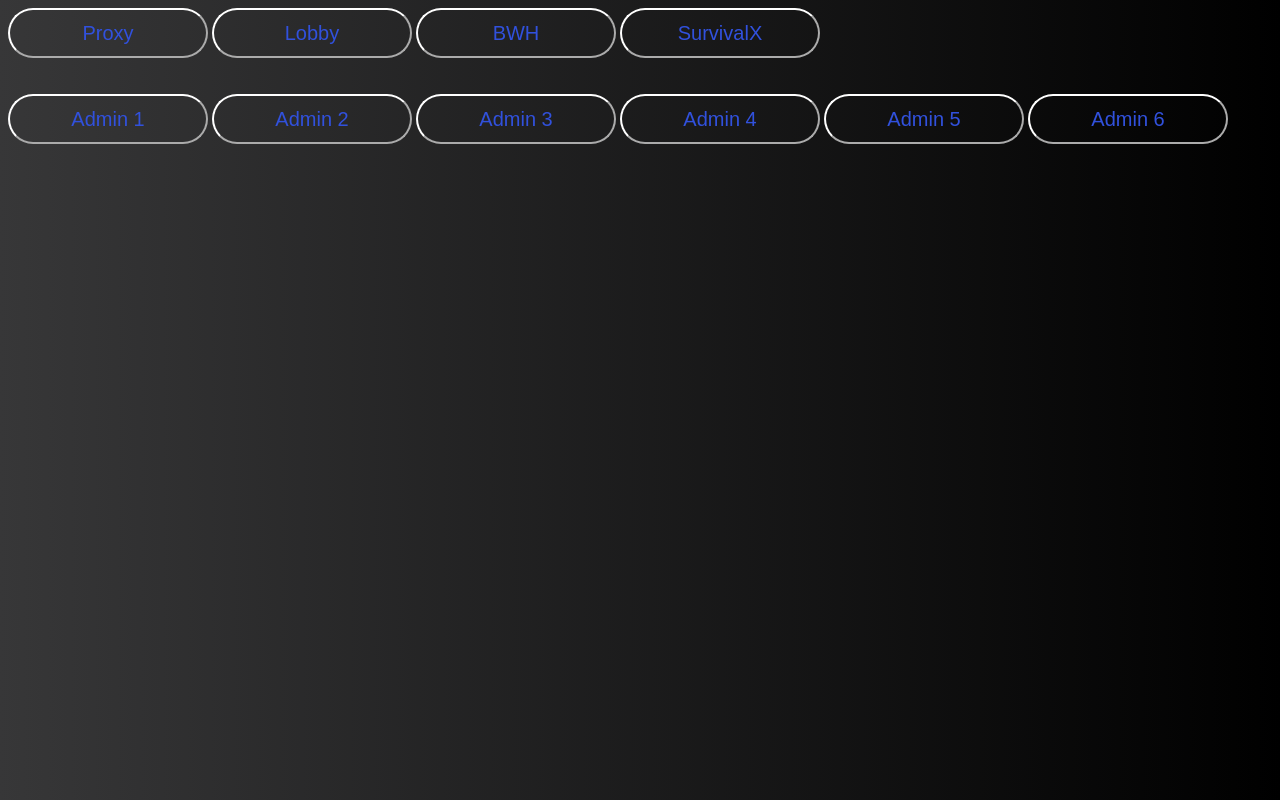
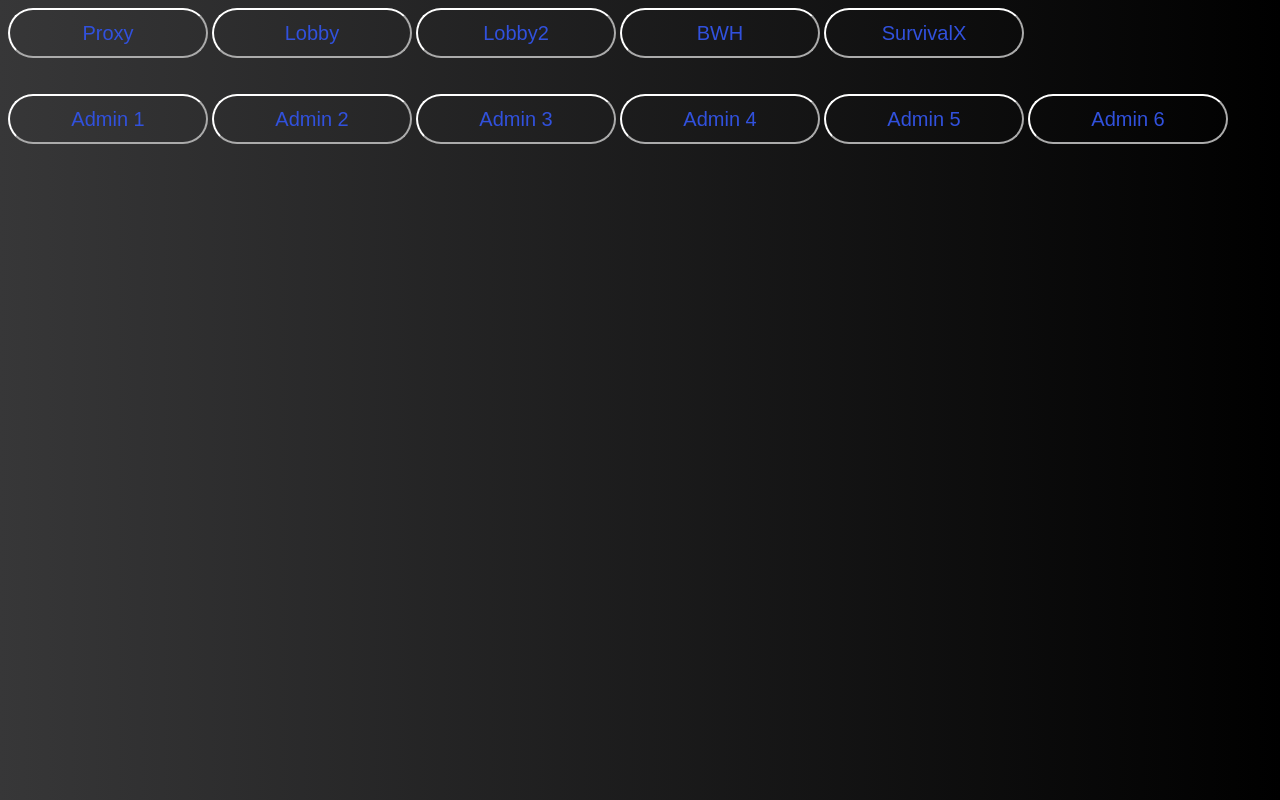
Before and after one commit to Xandll/Server-Dashboard, a plain HTML site: page index.html in a window 1280 px wide. Drawn offline with Linux system fonts and the light colour scheme.

Commit message:
Update index.html

```diff
--- a/index.html
+++ b/index.html
@@ -10,6 +10,7 @@
 <body>
     <button onclick="window.location.href='https://panel.ardofficial.net/server/d736e87c';">Proxy</button>
     <button onclick="window.location.href='https://panel.ardofficial.net/server/3e1ba7f9';">Lobby</button>
+    <button onclick="window.location.href='https://panel.magmanode.com/server/47127209/';">Lobby2</button>
     <button onclick="window.location.href='https://panel.ardofficial.net/server/21391e67';">BWH</button>
     <button onclick="window.location.href='https://panel.huntercraft.uk/server/1e6000d6';">SurvivalX</button>
     <br>
```
